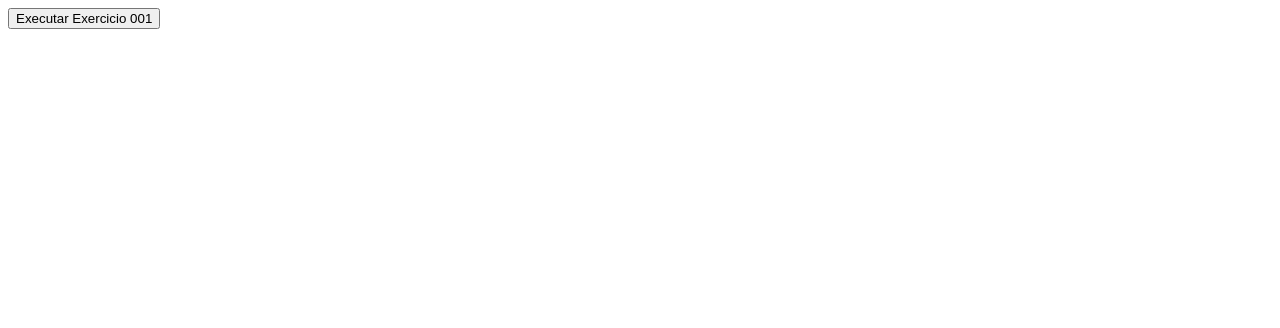
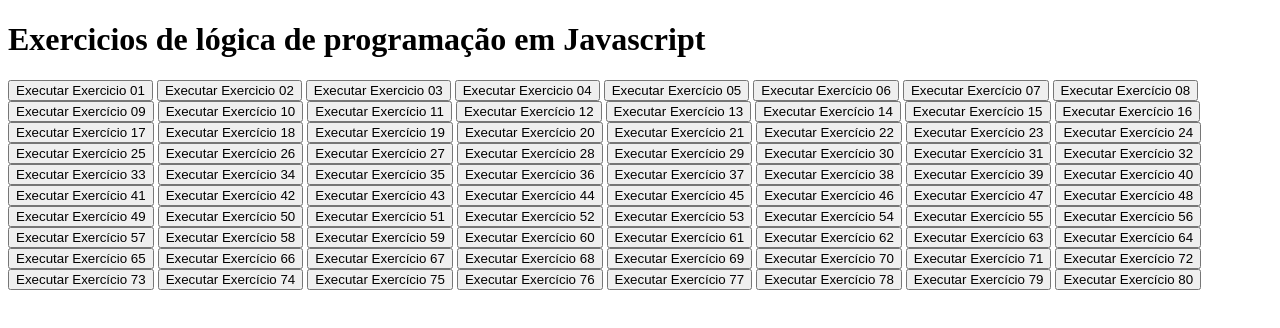
Before and after one commit to riicad/Exercicios-de-Javascript, a plain HTML site: page index.html in a window 1280 px wide. Drawn offline with Linux system fonts and the light colour scheme.

Commit message:
botãos no index.html

```diff
--- a/index.html
+++ b/index.html
@@ -6,8 +6,92 @@
     <title>Exercicíos de Java Script</title>
 </head>
 <body>
-    <button id="exercicio001">Executar Exercicio 001</button>
+    <!--  TÍTULO    -->
+    <h1>Exercicios de lógica de programação em Javascript</h1>
 
+    <!-- BOTÕES -->
+    <button id="exercutarExercicio01">Executar Exercicio 01</button>
+    <button id="exercutarExercicio02">Executar Exercicio 02</button>
+    <button id="exercutarExercicio03">Executar Exercicio 03</button>
+    <button id="exercutarExercicio04">Executar Exercicio 04</button>
+    <button id="executarExercicio05">Executar Exercício 05</button>
+    <button id="executarExercicio06">Executar Exercício 06</button>
+    <button id="executarExercicio07">Executar Exercício 07</button>
+    <button id="executarExercicio08">Executar Exercício 08</button>
+    <button id="executarExercicio09">Executar Exercício 09</button>
+    <button id="executarExercicio010">Executar Exercício 10</button>
+    <button id="executarExercicio011">Executar Exercício 11</button>
+    <button id="executarExercicio012">Executar Exercício 12</button>
+    <button id="executarExercicio013">Executar Exercício 13</button>
+    <button id="executarExercicio014">Executar Exercício 14</button>
+    <button id="executarExercicio015">Executar Exercício 15</button>
+    <button id="executarExercicio016">Executar Exercício 16</button>
+    <button id="executarExercicio017">Executar Exercício 17</button>
+    <button id="executarExercicio018">Executar Exercício 18</button>
+    <button id="executarExercicio019">Executar Exercício 19</button>
+    <button id="executarExercicio020">Executar Exercício 20</button>
+    <button id="executarExercicio021">Executar Exercício 21</button>
+    <button id="executarExercicio022">Executar Exercício 22</button>
+    <button id="executarExercicio023">Executar Exercício 23</button>
+    <button id="executarExercicio024">Executar Exercício 24</button>
+    <button id="executarExercicio025">Executar Exercício 25</button>
+    <button id="executarExercicio026">Executar Exercício 26</button>
+    <button id="executarExercicio027">Executar Exercício 27</button>
+    <button id="executarExercicio028">Executar Exercício 28</button>
+    <button id="executarExercicio029">Executar Exercício 29</button>
+    <button id="executarExercicio030">Executar Exercício 30</button>
+    <button id="executarExercicio031">Executar Exercício 31</button>
+    <button id="executarExercicio032">Executar Exercício 32</button>
+    <button id="executarExercicio033">Executar Exercício 33</button>
+    <button id="executarExercicio034">Executar Exercício 34</button>
+    <button id="executarExercicio035">Executar Exercício 35</button>
+    <button id="executarExercicio036">Executar Exercício 36</button>
+    <button id="executarExercicio037">Executar Exercício 37</button>
+    <button id="executarExercicio038">Executar Exercício 38</button>
+    <button id="executarExercicio039">Executar Exercício 39</button>
+    <button id="executarExercicio040">Executar Exercício 40</button>
+    <button id="executarExercicio041">Executar Exercício 41</button>
+    <button id="executarExercicio042">Executar Exercício 42</button>
+    <button id="executarExercicio043">Executar Exercício 43</button>
+    <button id="executarExercicio044">Executar Exercício 44</button>
+    <button id="executarExercicio045">Executar Exercício 45</button>
+    <button id="executarExercicio046">Executar Exercício 46</button>
+    <button id="executarExercicio047">Executar Exercício 47</button>
+    <button id="executarExercicio048">Executar Exercício 48</button>
+    <button id="executarExercicio049">Executar Exercício 49</button>
+    <button id="executarExercicio050">Executar Exercício 50</button>
+    <button id="executarExercicio051">Executar Exercício 51</button>
+    <button id="executarExercicio052">Executar Exercício 52</button>
+    <button id="executarExercicio053">Executar Exercício 53</button>
+    <button id="executarExercicio054">Executar Exercício 54</button>
+    <button id="executarExercicio055">Executar Exercício 55</button>
+    <button id="executarExercicio056">Executar Exercício 56</button>
+    <button id="executarExercicio057">Executar Exercício 57</button>
+    <button id="executarExercicio058">Executar Exercício 58</button>
+    <button id="executarExercicio059">Executar Exercício 59</button>
+    <button id="executarExercicio060">Executar Exercício 60</button>
+    <button id="executarExercicio061">Executar Exercício 61</button>
+    <button id="executarExercicio062">Executar Exercício 62</button>
+    <button id="executarExercicio063">Executar Exercício 63</button>
+    <button id="executarExercicio064">Executar Exercício 64</button>
+    <button id="executarExercicio065">Executar Exercício 65</button>
+    <button id="executarExercicio066">Executar Exercício 66</button>
+    <button id="executarExercicio067">Executar Exercício 67</button>
+    <button id="executarExercicio068">Executar Exercício 68</button>
+    <button id="executarExercicio069">Executar Exercício 69</button>
+    <button id="executarExercicio070">Executar Exercício 70</button>
+    <button id="executarExercicio071">Executar Exercício 71</button>
+    <button id="executarExercicio072">Executar Exercício 72</button>
+    <button id="executarExercicio073">Executar Exercício 73</button>
+    <button id="executarExercicio074">Executar Exercício 74</button>
+    <button id="executarExercicio075">Executar Exercício 75</button>
+    <button id="executarExercicio076">Executar Exercício 76</button>
+    <button id="executarExercicio077">Executar Exercício 77</button>
+    <button id="executarExercicio078">Executar Exercício 78</button>
+    <button id="executarExercicio079">Executar Exercício 79</button>
+    <button id="executarExercicio080">Executar Exercício 80</button>
+
+    <!--  SCRIPTS    -->
     <script src="js/script01.js"></script>
     <script src="js/script02.js"></script>
     <script src="js/script03.js"></script>
@@ -89,6 +173,7 @@
     <script src="js/script79.js"></script>
     <script src="js/script80.js"></script>
 
+    <!--  CHAMA O CÓDIGO    -->
     <script src="js/executar.js"></script>
 </body>
 </html>
```
